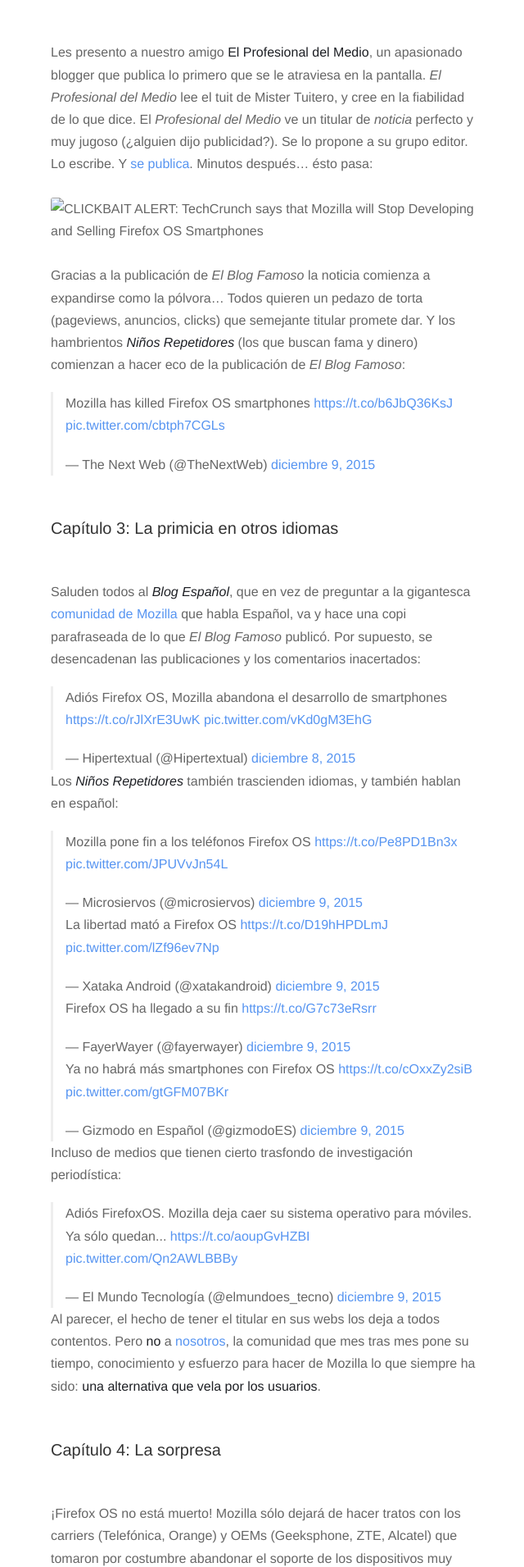
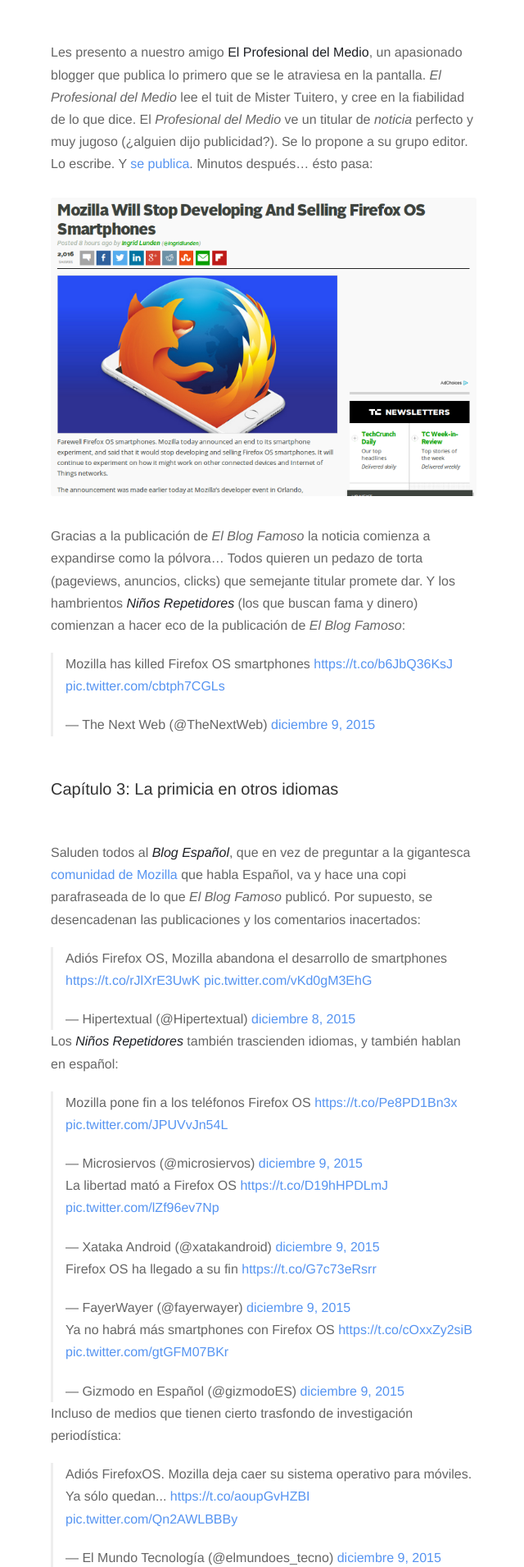
Before and after one commit to carloselhalabi/blog, a Jekyll site: the page built from _posts/2015-12-09-firefox-os-no-esta-muerto-los-medios-serios-si.md, in a window 1280 px wide. Shown: the part 891-2802 px from the top of the page at 82% size, without its empty margins (318-958 px from the left). Built offline with Jekyll 4.4.1, drawn with Linux system fonts in a browser that asks for light colours; nearby versions of some CDN libraries.

Commit message:
fix images not showing

```diff
--- a/_posts/2015-12-09-firefox-os-no-esta-muerto-los-medios-serios-si.md
+++ b/_posts/2015-12-09-firefox-os-no-esta-muerto-los-medios-serios-si.md
@@ -12,7 +12,7 @@
 Les presento a nuestro amigo **El Profesional del Medio**, un apasionado blogger que publica lo primero que se le atraviesa en la pantalla. *El Profesional del Medio* lee el tuit de Mister Tuitero, y cree en la fiabilidad de lo que dice. El *Profesional del Medio* ve un titular de *noticia* perfecto y muy jugoso (¿alguien dijo publicidad?). Se lo propone a su grupo editor. Lo escribe. Y [se
 publica](http://techcrunch.com/2015/12/08/mozilla-will-stop-developing-and-selling-firefox-os-smartphones/). Minutos después... ésto pasa:
 <br><br>
-![CLICKBAIT ALERT: TechCrunch says that Mozilla will Stop Developing and Selling Firefox OS Smartphones]( {{ site.baseurl }}/img/clickbait.png)
+![CLICKBAIT ALERT: TechCrunch says that Mozilla will Stop Developing and Selling Firefox OS Smartphones]( {{ site.baseurl }}/assets/images/clickbait.png)
 <br><br>
 Gracias a la publicaci&oacute;n de *El Blog Famoso* la noticia comienza a expandirse como la p&oacute;lvora... Todos quieren un pedazo de torta (pageviews, anuncios, clicks) que semejante titular promete dar. Y los hambrientos ***Niños Repetidores*** (los que buscan fama y dinero) comienzan a hacer eco de la publicaci&oacute;n de *El Blog Famoso*:
 
```
Also changed, not shown: _posts/2016-01-04-recordando-a-camus.md (+1 -1 lines).
